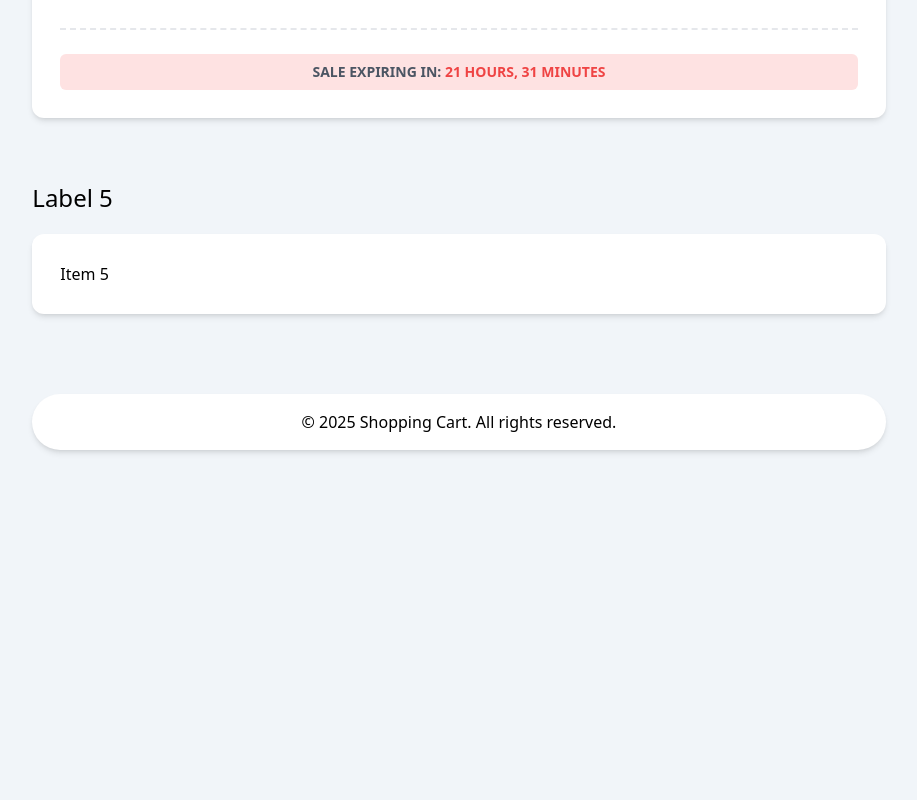
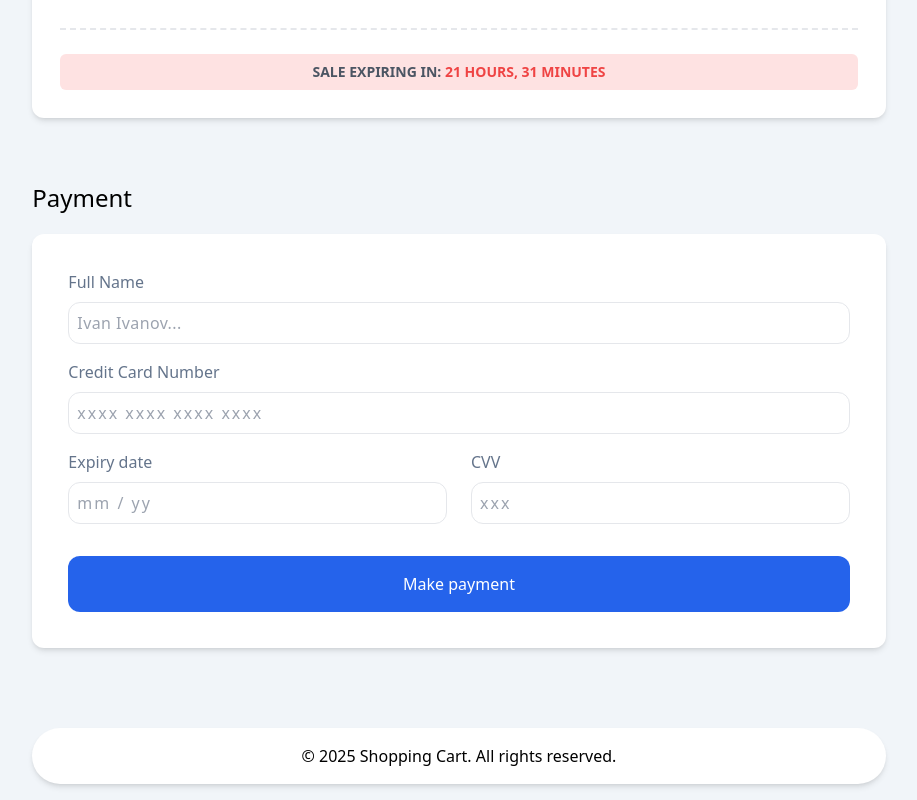
Before and after one commit to mangorango144/shopping-cart, a React (Vite) app: page /shop/shopping-cart in a window 1280 px wide. Shown: the part 1992-2792 px from the top of the page, without its empty margins (181-1098 px from the left). Before the commit the page ends 2458 px from the top, so only its background shows below. Built offline with nearby package versions, Linux system fonts and the light colour scheme.

Commit message:
feat: add PaymentForm static structure

```diff
--- a/src/routes/Shop/ShoppingCart/PaymentForm.jsx
+++ b/src/routes/Shop/ShoppingCart/PaymentForm.jsx
@@ -1,3 +1,69 @@
-export default function PaymentForm() {
-  return <div className="bg-purple-500">5</div>;
+export default function PaymentForm({ className }) {
+  return (
+    <div className={className}>
+      <span className="block mb-5 font-medium text-2xl">Payment</span>
+      <div className="gap-2 gap-x-6 grid grid-cols-2 bg-white shadow-md p-9 rounded-xl 2xl:w-[500px]">
+        <span className="col-span-2 font-medium text-slate-500">Full Name</span>
+        <input
+          type="text"
+          name="name-input"
+          placeholder="Ivan Ivanov..."
+          maxLength="30"
+          className="col-span-2 p-2 border focus:border-blue-500 rounded-xl placeholder:tracking-wide focus:outline-none"
+          onInput={(e) => {
+            e.target.value = e.target.value.replace(/[^a-zA-Z ]/g, ""); // Remove non-letters
+          }}
+        />
+
+        <span className="col-span-2 mt-2 font-medium text-slate-500">
+          Credit Card Number
+        </span>
+        <input
+          type="text"
+          name="card-input"
+          placeholder="xxxx xxxx xxxx xxxx"
+          maxLength="19"
+          className="col-span-2 p-2 border focus:border-blue-500 rounded-xl placeholder:tracking-[2px] focus:outline-none"
+          onInput={(e) => {
+            e.target.value = e.target.value
+              .replace(/\D/g, "") // Remove non-digits
+              .replace(/(.{4})/g, "$1 ") // Add space every 4 digits
+              .trim(); // Remove trailing space
+          }}
+        />
+
+        <span className="mt-2 font-medium text-slate-500">Expiry date </span>
+        <span className="mt-2 font-medium text-slate-500">CVV </span>
+
+        <input
+          type="text"
+          name="card-input"
+          placeholder="mm / yy"
+          maxLength="5"
+          className="p-2 border focus:border-blue-500 rounded-xl placeholder:tracking-[2px] focus:outline-none"
+          onInput={(e) => {
+            e.target.value = e.target.value
+              .replace(/[^0-9]/g, "") // Remove non-numeric characters
+              .replace(/^([2-9])$/, "0$1") // Prefix single-digit months with 0 except 1
+              .replace(/^([1][3-9])/, "12") // Limit months to 01-12
+              .replace(/(\d{2})(\d{2})/, "$1/$2"); // Add slash after the first 2 digits
+          }}
+        />
+        <input
+          type="text"
+          name="card-input"
+          placeholder="xxx"
+          maxLength="3"
+          className="p-2 border focus:border-blue-500 rounded-xl placeholder:tracking-[2px] focus:outline-none"
+          onInput={(e) => {
+            e.target.value = e.target.value.replace(/[^0-9]/g, ""); // Remove non-numeric characters
+          }}
+        />
+
+        <button className="col-span-2 bg-blue-600 hover:bg-blue-700 mt-6 p-4 rounded-xl font-medium text-white">
+          Make payment
+        </button>
+      </div>
+    </div>
+  );
 }
--- a/src/routes/Shop/ShoppingCart/ShoppingCart.jsx
+++ b/src/routes/Shop/ShoppingCart/ShoppingCart.jsx
@@ -15,12 +15,7 @@ export default function ShoppingCart() {
         <PaymentSummary className="order-4 2xl:order-2" />
         <Delivery className="order-3 2xl:order-3" />
         <AdditionalService className="order-2 2xl:order-4" />
-        {/* <PaymentForm /> */}
-
-        <div className="order-5 2xl:order-5">
-          <span className="block mb-5 font-medium text-2xl">Label 5</span>
-          <div className="bg-white shadow-md p-7 rounded-xl">Item 5</div>
-        </div>
+        <PaymentForm className="order-5 2xl:order-5" />
       </div>
     </section>
   );
```
